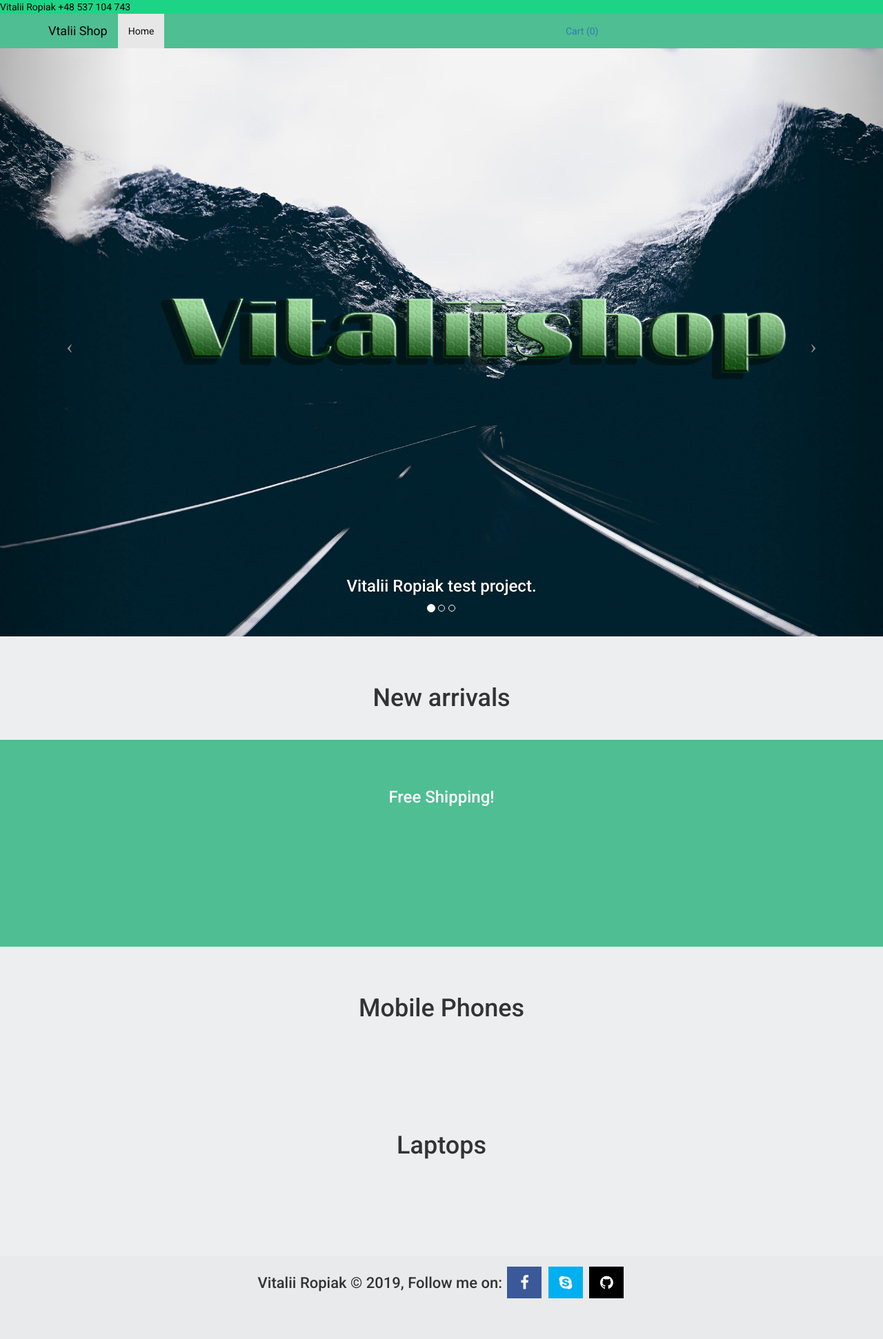
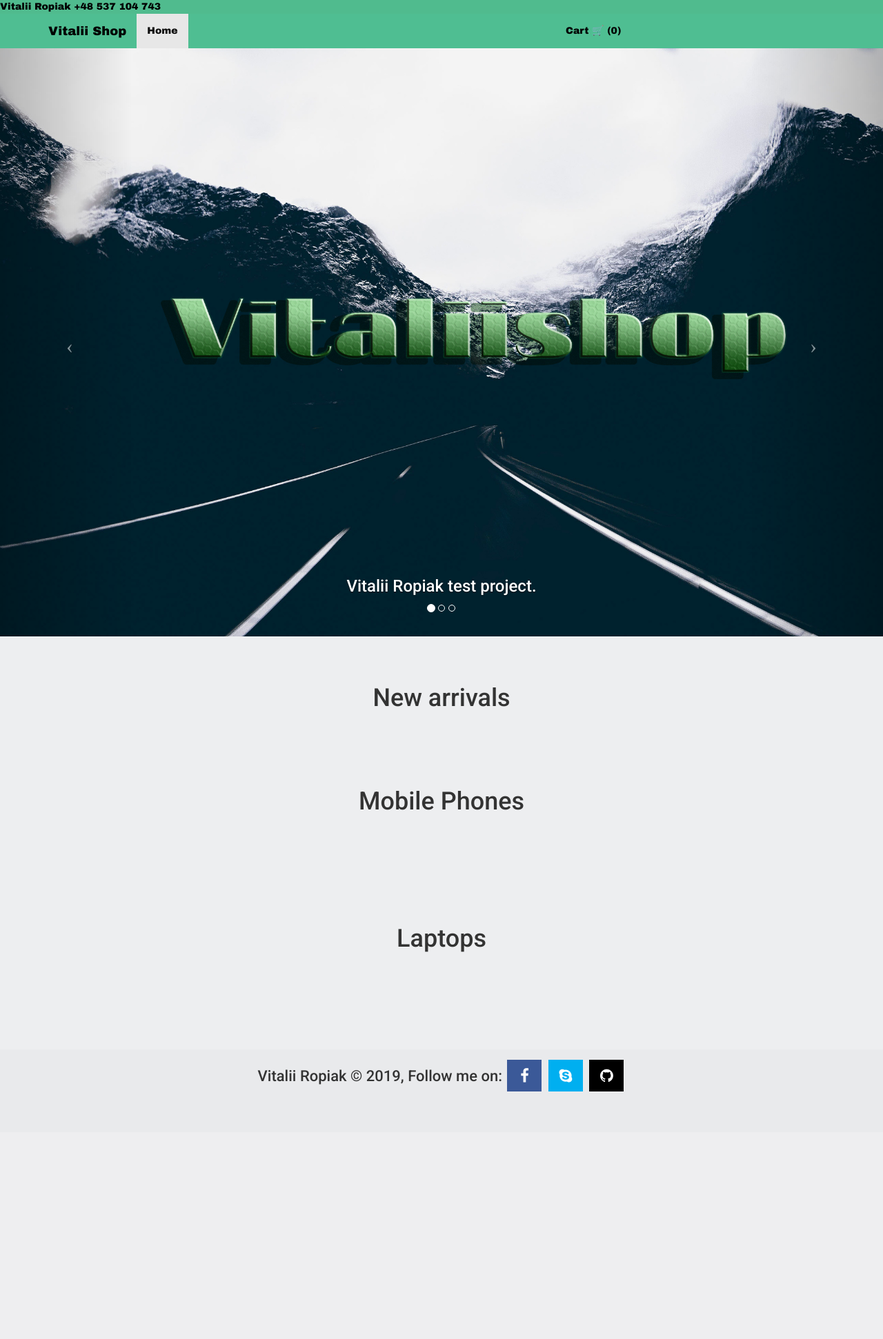
Before and after one commit to Viko1/Vitaliishop, a Django app: page / in a window 1280 px wide. Shown: the whole page at 69% size. After the commit the page ends 1583 px from the top, so only its background shows below. Run offline with Django 3.2, Linux system fonts and the light colour scheme; data that the repository does not hold is empty; some libraries are stand-ins or nearby versions.

Commit message:
styling strony 3

```diff
--- a/mysite/static/js/scripts.js
+++ b/mysite/static/js/scripts.js
@@ -61,12 +61,12 @@ $(document).ready(function(){
     });
 
     function showingBasket(){
-        $('.basket-items').removeClass('hidden');
+        $('.basket-items').toggleClass('hidden');
     }
-    $('.basket-container').on('click', function(e){
-        e.preventDefault();
-        showingBasket();
-    });
+    // $('.basket-container').on('click', function(e){
+    //     e.preventDefault();
+    //     showingBasket();
+    // });
 
      $('.basket-container').mouseover(function(){
          showingBasket();
--- a/mysite/static/style.css
+++ b/mysite/static/style.css
@@ -89,17 +89,19 @@ html, body{
 .navbar-top{
     min-height: 10px;
     height: 20px;
-    background-color: #1cd485;
+    background-color: #50bb8e;
     border: none;
     border-radius: 0;
     color: black;
+    font-family: "Arial Black";
 }
 
 .navbar-main{
     background-color: #4fbe92;
     border: none;
     border-radius: 0;
-    color: red;
+    color: #1c0000;
+
 }
 
 .basket-container{
@@ -112,13 +114,13 @@ html, body{
     position: absolute;
     top: 50px;
     width: 100%;
-    background-color: #37ff59;
+    background-color: #50a77b;
     z-index: 10;
     padding: 10px;
 }
 
 .form-error{
-    color: red;
+    color: #8d0f03;
 }
 
 .form-group{
@@ -138,6 +140,7 @@ html, body{
 
 .navbar-default .navbar-brand {
     color: #000;
+    font-family: "Arial Black";
 }
 
 .navbar-default .navbar-nav>li>a {
@@ -178,3 +181,10 @@ html, body{
     font-size: 22px;
     text-align: center;
 }
+
+a {
+    color: #020202;
+    text-decoration: none;
+    font-family: "Arial Black";
+
+}
--- a/mysite/templates/landing/home.html
+++ b/mysite/templates/landing/home.html
@@ -72,11 +72,11 @@
         </div>
     </div>
 
-    <div class="section section-delivery">
-        <div>
-            <h3>
-
-                Free Shipping!
+{#    <div class="section section-delivery">#}
+{#        <div>#}
+{#            <h3>#}
+{##}
+{#                Free Shipping!#}
 {#                <div class="container">#}
 {#                     <div class="row">#}
 {#                        <div class="col-lg-12">#}
@@ -88,9 +88,9 @@
 {##}
 {#                     </div>#}
 {#                </div>#}
-            </h3>
-        </div>
-    </div>
+{#            </h3>#}
+{#        </div>#}
+{#    </div>#}
 
 
     {% comment %}@@@@ section 2 @@@@{% endcomment %}
--- a/mysite/templates/navbar.html
+++ b/mysite/templates/navbar.html
@@ -11,7 +11,7 @@
             <span class="icon-bar"></span>
             <span class="icon-bar"></span>
           </button>
-          <a class="navbar-brand navbar-home" href="#">Vtalii Shop</a>
+          <a class="navbar-brand navbar-home">Vitalii Shop</a>
         </div>
         <div id="navbar" class="navbar-collapse collapse">
           <ul class="nav navbar-nav">
@@ -34,7 +34,7 @@
           <ul class="nav navbar-nav navbar-right">
             <li>
                 <div class="basket-container">
-                    <a href="http://127.0.0.1:8000/checkout/">Cart<span id="basket_total_amount"></span><span id="basket_total_nmb">
+                    <a href="/checkout/">Cart 🛒<span id="basket_total_amount"></span><span id="basket_total_nmb">
                         {% if products_total_nmb %}
                             ({{ products_total_nmb }})
                         {% else %}
--- a/mysite/templates/slider.html
+++ b/mysite/templates/slider.html
@@ -86,7 +86,7 @@
             <div>
 
                 {% for image_item in product.productimage_set.filter %}
-                        <img src="{{ image_item.image.url }}" width="640" height="320">
+                        <img src="{{ image_item.image.url }}" >
                 {% endfor %}
 
             </div>
```
